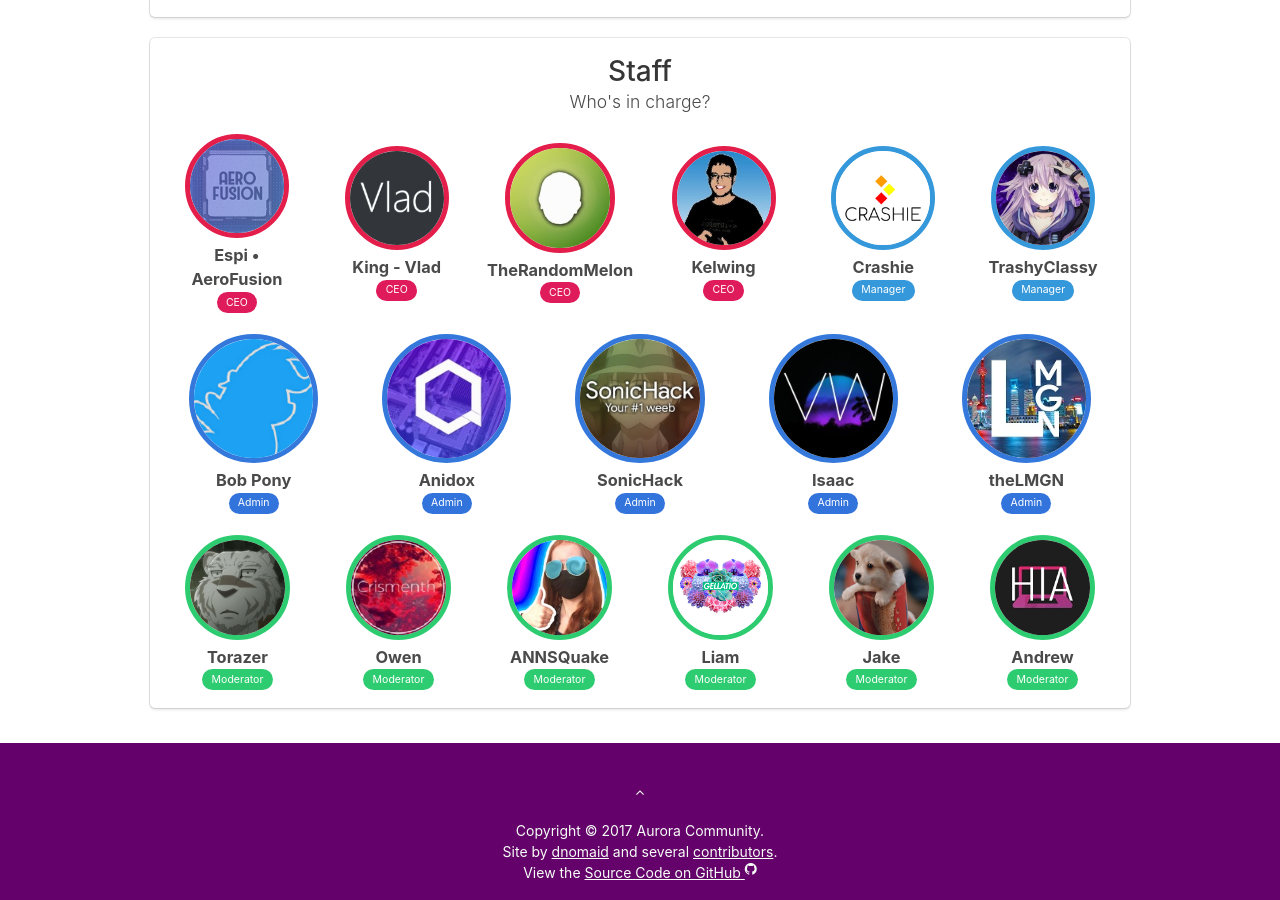
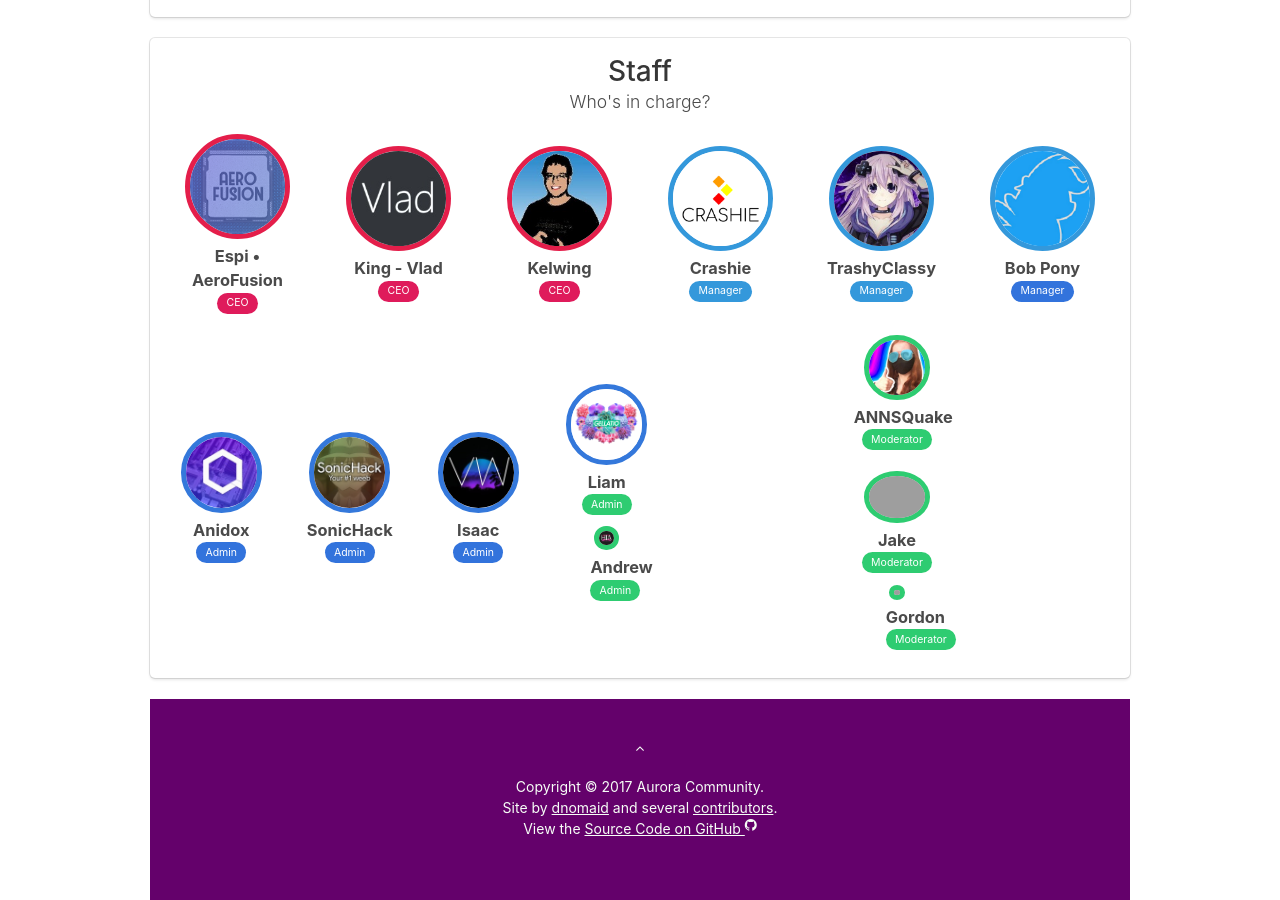
Before and after one commit to AuroraCommunity/AuroraCommunity.github.io, a Jekyll site: the page built from index.html, in a window 1280 px wide and 900 px high, scrolled down 723 px. Built offline with Jekyll 4.4.1, drawn with Linux system fonts in a browser that asks for light colours; nearby versions of some CDN libraries; grey boxes are pictures that could not be loaded.

Commit message:
Update index.html

```diff
--- a/index.html
+++ b/index.html
@@ -23,10 +23,6 @@ layout: page
                         <h3>King - Vlad</h3><span class="tag is-ceo">CEO</span>
                     </div>
 					    <div class="column">
-                        <a href="https://trm.ovh" rel="noopener noreferrer" target="_blank"><img class="someone ceo" src="/img/people/melon.jpg"></a>
-                        <h3>TheRandomMelon</h3><span class="tag is-ceo">CEO</span>
-                    </div>
-					    <div class="column">
                         <a href="https://www.youtube.com/user/KelwingTheDruid" rel="noopener noreferrer" target="_blank"><img class="someone ceo" src="/img/people/kelwing.jpg"></a>
                         <h3>Kelwing</h3><span class="tag is-ceo">CEO</span>
                     </div>
@@ -38,15 +34,14 @@ layout: page
                         <a href="https://twitter.com/_TrashyClassy_" rel="noopener noreferrer" target="_blank"><img class="someone manager" src="/img/people/trashy.jpg"></a>
                         <h3>TrashyClassy</h3><span class="tag is-manager">Manager</span>
                     </div>
+					 <div class="column">
+                        <a href="https://bobpony.org/" rel="noopener noreferrer" target="_blank"><img class="someone manager" src="/img/people/bob.png"></a>
+                        <h3>Bob Pony</h3><span class="tag is-info">Manager</span>
+                    </div>
 
                    </div>
                 <div class="columns">
 
-
-					 <div class="column">
-                        <a href="https://bobpony.org/" rel="noopener noreferrer" target="_blank"><img class="someone admin" src="/img/people/bob.png"></a>
-                        <h3>Bob Pony</h3><span class="tag is-info">Admin</span>
-                    </div>
                     <div class="column">
                         <a href="https://anidox.net/" rel="noopener noreferrer" target="_blank"><img class="someone admin" src="/img/people/anidox.jpg"></a>
                         <h3>Anidox</h3><span class="tag is-info">Admin</span>
@@ -60,39 +55,34 @@ layout: page
                         <a href="http://vaporwave.ga/" rel="noopener noreferrer" target="_blank"><img class="someone admin" src="/img/people/vaporwave.jpg"></a>
                         <h3>Isaac</h3><span class="tag is-info">Admin</span>
                     </div>
-					 <div class="column">
-                        <a href="https://www.thelmgn.com/" rel="noopener noreferrer" target="_blank"><img class="someone admin" src="/img/people/leo.jpg"></a>
-                        <h3>theLMGN</h3><span class="tag is-info">Admin</span>
-                    </div>
+						   <div class="column">
+                        <a href="https://liam.host/" rel="noopener noreferrer" target="_blank"><img class="someone admin" src="/img/people/gellatio.png"></a>
+                        <h3>Liam</h3><span class="tag is-mod">Admin</span>
+
+					   <div class="column">
+                        <a href="https://twitter.com/hiamandrew" rel="noopener noreferrer" target="_blank"><img class="someone mod" src="/img/people/andrew.jpg"></a>
+                        <h3>Andrew</h3><span class="tag is-mod">Admin</span>
+		    </div>
+
                 </div>
                 <div class="columns">
 
                     <div class="column">
-						<a href="https://twitter.com/TorazerYT" rel="noopener noreferrer" target="_blank"><img class="someone mod" src="/img/people/torazer.jpg"></a>
-                        <h3>Torazer</h3><span class="tag is-mod">Moderator</span>
-                    </div>
 
-
-                    <div class="column">
-                        <a href="https://www.youtube.com/channel/UCR6HMayY3uKeznb8fepPMaA" rel="noopener noreferrer" target="_blank"><img class="someone mod" src="/img/people/crismenth.jpg"></a>
-                        <h3>Owen</h3><span class="tag is-mod">Moderator</span>
-                    </div>
 
                     <div class="column">
                         <a href="https://youtube.com/annsquake" rel="noopener noreferrer" target="_blank"><img class="someone mod" src="/img/people/annsquake.jpg"></a>
                         <h3>ANNSQuake</h3><span class="tag is-mod">Moderator</span>
 						   </div>
-						   <div class="column">
-                        <a href="https://liam.host/" rel="noopener noreferrer" target="_blank"><img class="someone mod" src="/img/people/gellatio.png"></a>
-                        <h3>Liam</h3><span class="tag is-mod">Moderator</span>
+					   <div class="column">
+                       <a href="https://techfanland.net" rel="noopener noreferrer" target="_blank"><img class="someone mod" src="/img/people/techfan.jpg"></a>
+                        <h3>Jake</h3><span class="tag is-mod">Moderator</span>
+
+					   <div class="column">
+                       <img class="someone mod" src="/img/people/gordon.jpg"></a>
+                        <h3>Gordon</h3><span class="tag is-mod">Moderator</span>
                     </div>
-					   <div class="column">
-                       <img class="someone mod" src="/img/people/jake.png"></a>
-                        <h3>Jake</h3><span class="tag is-mod">Moderator</span>
-                    </div>
-					   <div class="column">
-                        <a href="https://twitter.com/hiamandrew" rel="noopener noreferrer" target="_blank"><img class="someone mod" src="/img/people/andrew.jpg"></a>
-                        <h3>Andrew</h3><span class="tag is-mod">Moderator</span>
+
                     </div>
 
                 </div>
```
